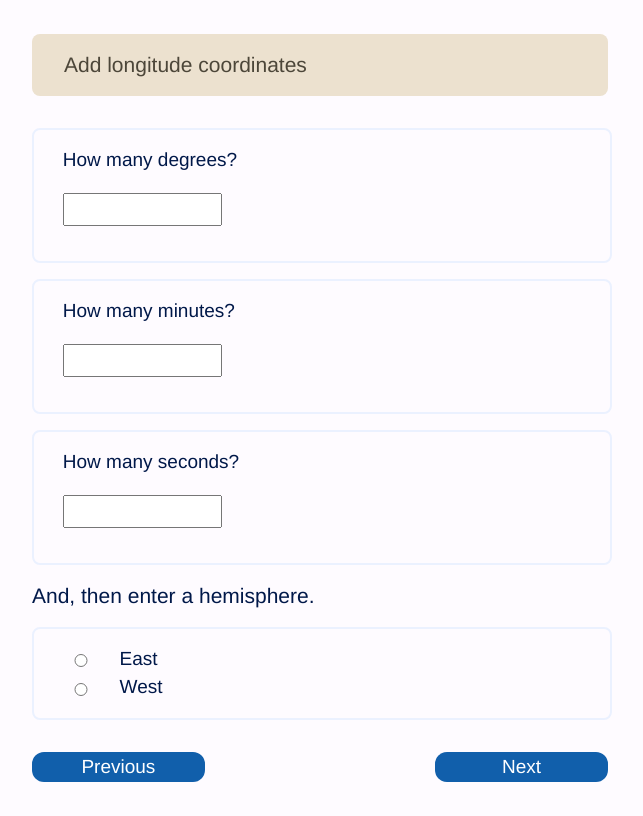
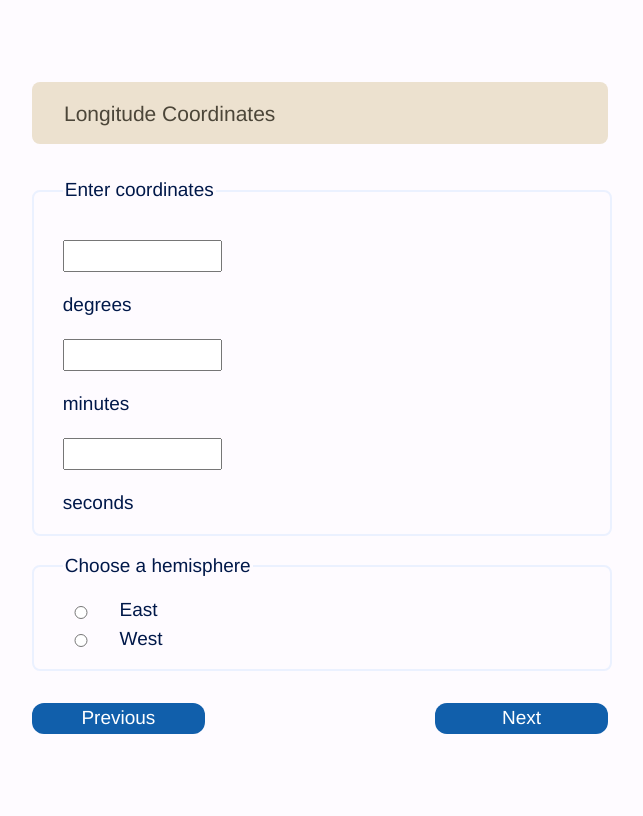
Before and after one commit to seankelliher/map-coordinates-dms, a Vue app: page / in a window 1280 px wide. Both pictures are taken after a click on the button "Start". Shown: the whole page, without its empty margins (320-963 px from the left). Built offline with nearby package versions, Linux system fonts and the light colour scheme.

Commit message:
Revise form fields, better accessibility, WACG.

```diff
--- a/src/components/Step1Introduction.vue
+++ b/src/components/Step1Introduction.vue
@@ -5,16 +5,16 @@ import { store } from "../composables/store.js";
 <template>
     <main v-if="store.step === 'step1'">
         <section>
-            <h1>Let's get started</h1>
+            <h1>Let's Get Started</h1>
         </section>
 
         <div class="results">
-            <p>We'll convert longitude and latitude coordinates from the Degrees, Minutes, Seconds (DMS) format to the Digital Degrees (DD) format. DD format is used in computer-based mapping such as Mapbox, CARTO, and Google Maps. <strong>Don't have a location in mind?</strong> Use a preset location to see how this works.</p>
+            <p>We'll convert longitude and latitude coordinates from the Degrees, Minutes, Seconds (DMS) format to the Digital Degrees (DD) format. DD format is used in computer-based mapping such as Mapbox, CARTO, and Google Maps. <strong>Below are a few preset locations if you just want to see how this works.</strong></p>
         </div>
 
         <form>
             <fieldset>
-                <legend>Locations</legend>
+                <legend>Choose a location</legend>
                 <input
                     type="radio"
                     id="sample-own"
@@ -41,7 +41,7 @@ import { store } from "../composables/store.js";
                     @input="store.updateSampleLocs($event.target.value)"
                     :checked="store.sampleLocs === 'moma'"
                 >
-                <label for="met-museum">Museum Modern Art, New York</label>
+                <label for="moma-museum">Museum Modern Art, New York</label>
                 <input
                     type="radio"
                     id="hallgrim-church"
@@ -50,7 +50,7 @@ import { store } from "../composables/store.js";
                     @input="store.updateSampleLocs($event.target.value)"
                     :checked="store.sampleLocs === 'hallgrim'"
                 >
-                <label for="hallgrim">Hallgrimskirkja, Reykjavík</label>
+                <label for="hallgrim-church">Hallgrimskirkja, Reykjavík</label>
             </fieldset>
         </form>
 
--- a/src/components/Step2Longitude.vue
+++ b/src/components/Step2Longitude.vue
@@ -73,12 +73,12 @@ function clearErrorMsg() {
 <template>
     <main v-if="store.step === 'step2'">
         <section>
-            <h1>Add longitude coordinates</h1>
+            <h1>Longitude Coordinates</h1>
         </section>
 
         <form>
             <fieldset>
-                <label for="lon-degs">How many degrees?</label>
+                <legend>Enter coordinates</legend>
                 <input
                     type="text"
                     id="lon-degs"
@@ -88,11 +88,9 @@ function clearErrorMsg() {
                     :value="`${store.lonDegs}`"
                     @input="updateLonDegs($event.target.value)"
                 >
+                <label for="lon-degs">degrees</label>
                 <p class="error" v-if="lonDegsError">Enter a number 0 - 180</p>
-            </fieldset>
 
-            <fieldset>
-                <label for="lon-mins">How many minutes?</label>
                 <input
                     type="text"
                     id="lon-mins"
@@ -102,11 +100,9 @@ function clearErrorMsg() {
                     :value="`${store.lonMins}`"
                     @input="updateLonMins($event.target.value)"
                 >
+                <label for="lon-mins">minutes</label>
                 <p class="error" v-if="lonMinsError">Enter a number 0 - 60</p>
-            </fieldset>
 
-            <fieldset>
-                <label for="lon-secs">How many seconds?</label>
                 <input
                     type="text"
                     id="lon-secs"
@@ -116,12 +112,12 @@ function clearErrorMsg() {
                     :value="`${store.lonSecs}`"
                     @input="updateLonSecs($event.target.value)"
                 >
+                <label for="lon-secs">seconds</label>
                 <p class="error" v-if="lonSecsError">Enter a number 0 - 60</p>
             </fieldset>
+            <fieldset>
 
-            <h2>And, then enter a hemisphere.</h2>
-
-            <fieldset>
+                <legend>Choose a hemisphere</legend>
                 <input
                     type="radio"
                     id="lon-east"
--- a/src/components/Step3Latitude.vue
+++ b/src/components/Step3Latitude.vue
@@ -73,12 +73,12 @@ function clearErrorMsg() {
 <template>
     <main v-if="store.step === 'step3'">
         <section>
-            <h1>Add latitude coordinates</h1>
+            <h1>Latitude Coordinates</h1>
         </section>
 
         <form>
             <fieldset>
-                <label for="lat-degs">How many degrees?</label>
+                <legend>Enter coordinates</legend>
                 <input
                     type="text"
                     id="lat-degs"
@@ -88,11 +88,9 @@ function clearErrorMsg() {
                     :value="`${store.latDegs}`"
                     @input="updateLatDegs($event.target.value)"
                 >
+                <label for="lat-degs">degrees</label>
                 <p class="error" v-if="latDegsError">Enter a number 0 - 90</p>
-            </fieldset>
 
-            <fieldset>
-                <label for="lat-mins">How many minutes?</label>
                 <input
                     type="text"
                     id="lat-mins"
@@ -102,11 +100,9 @@ function clearErrorMsg() {
                     :value="`${store.latMins}`"
                     @input="updateLatMins($event.target.value)"
                 >
+                <label for="lat-mins">minutes</label>
                 <p class="error" v-if="latMinsError">Enter a number 0 - 60</p>
-            </fieldset>
 
-            <fieldset>
-                <label for="lat-secs">How many seconds?</label>
                 <input
                     type="text"
                     id="lat-secs"
@@ -116,12 +112,14 @@ function clearErrorMsg() {
                     :value="`${store.latSecs}`"
                     @input="updateLatSecs($event.target.value)"
                 >
+                <label for="lat-secs">seconds</label>
                 <p class="error" v-if="latSecsError">Enter a number 0 - 60</p>
             </fieldset>
 
-            <h2>And, then enter a hemisphere.</h2>
+            <!-- <h2>And, then enter a hemisphere.</h2> -->
 
             <fieldset>
+                <legend>Choose a hemisphere</legend>
                 <input
                     type="radio"
                     id="lat-north"
--- a/src/components/Step4Percision.vue
+++ b/src/components/Step4Percision.vue
@@ -31,13 +31,14 @@ function clearErrorMsg() {
 <template>
     <main v-if="store.step === 'step4'">
         <section>
-            <h1>Choose percision</h1>
+            <h1>Percision</h1>
         </section>
 
         <form>
             <p>More numbers after the decimal point brings greater percison, but also requires mapping software to use more computing power. How much percison do you need?</p>
 
             <fieldset>
+                <legend>Choose percision</legend>
                 <input
                     type="radio"
                     id="decimal0"
@@ -82,7 +83,7 @@ function clearErrorMsg() {
                     @input="updatePercision($event.target.value)"
                     :checked="store.percision === '4'"
                 >
-                <label for="decimal4">within 11.1 meters</label>
+                <label for="decimal4">within 11.1 meters (recommended)</label>
                 <input
                     type="radio"
                     id="decimal5"
--- a/src/components/Step5Review.vue
+++ b/src/components/Step5Review.vue
@@ -5,14 +5,20 @@ import { store } from "../composables/store.js";
 <template>
     <main v-if="store.step === 'step5'">
         <section>
-            <h1>Review your coordinates</h1>
+            <h1>Review</h1>
         </section>
 
         <div class="results">
-            <p>You entered these coordinates. Does everything look okay?</p>
+            <p><strong>You entered these coordinates. Does everything look okay?</strong></p>
             <ul>
-                <li>Longitude: {{ store.lonDegs }} degrees, {{ store.lonMins }} minutes, {{ store.lonSecs }} seconds {{ store.lonHems.toUpperCase() }}</li>
-                <li>Latitude: {{ store.latDegs }} degrees, {{ store.latMins }} minutes, {{ store.latSecs }} seconds {{ store.latHems.toUpperCase() }}</li>
+                <li>Longitude: {{ store.lonDegs }} degs, {{ store.lonMins }} mins, {{ store.lonSecs }} secs, {{ store.lonHems }}</li>
+            </ul>
+
+            <ul>
+                <li>Latitude: {{ store.latDegs }} degs, {{ store.latMins }} mins, {{ store.latSecs }} secs, {{ store.latHems }}</li>
+            </ul>
+
+            <ul>
                 <li>Percision:
                     <span v-if="store.percision === '0'">within 111km</span>
                     <span v-if="store.percision === '1'">11.1km</span>
```
